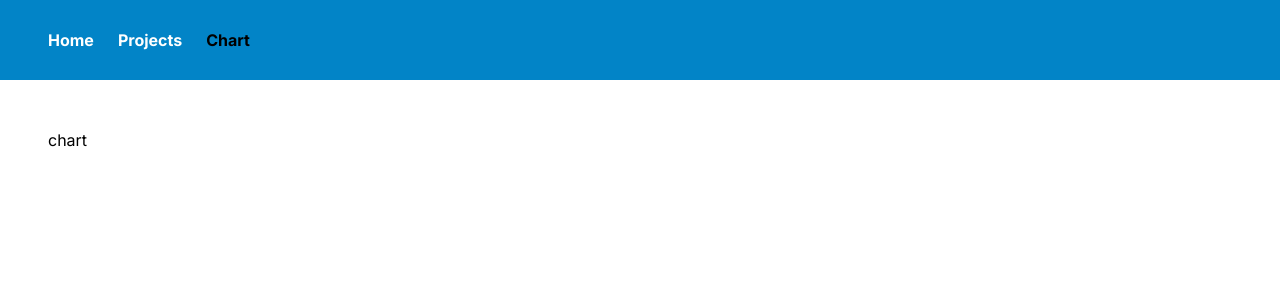
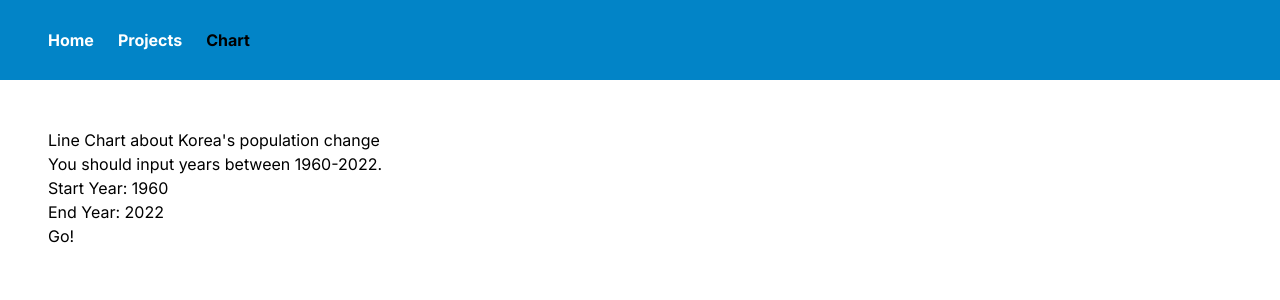
Before and after one commit to gwonhong/next-portfolio, a Next.js app: page /chart in a window 1280 px wide. Shown: the top 300 px of the page. Built offline with nearby package versions, Linux system fonts and the light colour scheme.

Commit message:
ADD chart

```diff
--- /dev/null
+++ b/app/api/chart-data/index.ts
@@ -0,0 +1,31 @@
+"use server";
+
+import { sql } from "@vercel/postgres";
+
+export async function getPopulationByYearRange(start: number, end: number) {
+    const males = [];
+    const females = [];
+    const totals = [];
+    const labels = [];
+    for (let year = start; year <= end; year++) {
+        try {
+            const { rows } = await sql`
+                SELECT SUM(male) as male, SUM(female) as female FROM Population
+                WHERE Year=${year}
+                `;
+            labels.push(year);
+            const { male, female } = rows[0];
+            males.push(male);
+            females.push(female);
+            totals.push(male + female);
+        } catch (error) {
+            throw error;
+        }
+    }
+    return {
+        labels,
+        datasets: [{ label: "Total", data: totals },
+        { label: "Male", data: males },
+        { label: "Female", data: females }],
+    };
+}
--- a/app/chart/page.tsx
+++ b/app/chart/page.tsx
@@ -1,5 +1,57 @@
 "use client";
 
-export default function Chart() {
-  return <div>chart</div>;
+import { useRouter } from "next/navigation";
+import { useState } from "react";
+
+function validateYears(start: number, end: number) {
+  if (start < 1960 || start > 2022) return false;
+  if (end < 1960 || end > 2022) return false;
+  return true;
 }
+
+export default function ChartPage() {
+  const router = useRouter();
+  const [start, setStart] = useState(1960);
+  const [end, setEnd] = useState(2022);
+  const [isWrong, setIsWrong] = useState(false);
+  return (
+    <div>
+      <h1>Line Chart about Korea&apos;s population change</h1>
+      <h3 className={isWrong ? "text-red" : ""}>
+        You should input years between 1960-2022.
+      </h3>
+      <p>
+        Start Year:{" "}
+        <input
+          type="number"
+          value={1960}
+          onChange={(e) => {
+            setStart(parseInt(e.target.value));
+          }}
+        ></input>
+      </p>
+      <p>
+        End Year:{" "}
+        <input
+          type="number"
+          value="2022"
+          onChange={(e) => {
+            setEnd(parseInt(e.target.value));
+          }}
+        ></input>
+      </p>
+      <button
+        type="button"
+        onClick={() => {
+          const isValid = validateYears(start, end);
+          if (isValid) router.push(`/line-chart/${start}-${end}`);
+          else {
+            setIsWrong(true);
+          }
+        }}
+      >
+        Go!
+      </button>
+    </div>
+  );
+}
--- /dev/null
+++ b/app/components/charts.tsx
@@ -0,0 +1,37 @@
+"use client";
+
+import {
+  Chart as ChartJS,
+  CategoryScale,
+  LinearScale,
+  Tooltip,
+  PointElement,
+  LineElement,
+} from "chart.js";
+import { Line } from "react-chartjs-2";
+
+// Register ChartJS components using ChartJS.register
+ChartJS.register(
+  CategoryScale,
+  LinearScale,
+  PointElement,
+  LineElement,
+  Tooltip
+);
+
+const options = {
+  responsive: true,
+  plugins: {
+    legend: {
+      position: "top" as const,
+    },
+    title: {
+      display: true,
+      text: "Population Line Chart",
+    },
+  },
+};
+
+export function LineChart({ data }: any) {
+  return <Line options={options} data={data} />;
+}
--- /dev/null
+++ b/app/line-chart/[range]/loading.tsx
@@ -0,0 +1,9 @@
+export default function Loading(): JSX.Element {
+  return (
+    <div className="flex items-center justify-center">
+      <p className="text-2xl font-bold">
+        Loading data...
+      </p>
+    </div>
+  );
+}
--- /dev/null
+++ b/app/line-chart/[range]/page.tsx
@@ -0,0 +1,18 @@
+import { getPopulationByYearRange } from "@/app/api/chart-data";
+import { LineChart } from "@/app/components/charts";
+import Link from "next/link";
+
+export default async function LineChartPage({
+  params,
+}: {
+  params: { range: string };
+}) {
+  const [start, end] = params.range.split("-").map((str) => parseInt(str));
+  const data = await getPopulationByYearRange(start, end);
+  return (
+    <div>
+      <Link href="/chart">return</Link>
+      <LineChart data={data} />
+    </div>
+  );
+}
--- a/package.json
+++ b/package.json
@@ -13,9 +13,12 @@
     "@mdx-js/react": "^3.0.0",
     "@next/mdx": "^14.0.1",
     "@types/mdx": "^2.0.9",
+    "@vercel/postgres": "^0.5.1",
+    "chart.js": "^4.4.0",
     "next": "14.0.1",
     "next-mdx-remote": "^4.4.1",
     "react": "^18",
+    "react-chartjs-2": "^5.2.0",
     "react-dom": "^18"
   },
   "devDependencies": {
```
Also changed, not shown: 1 other file (tests, documents, lock files or other folders).
